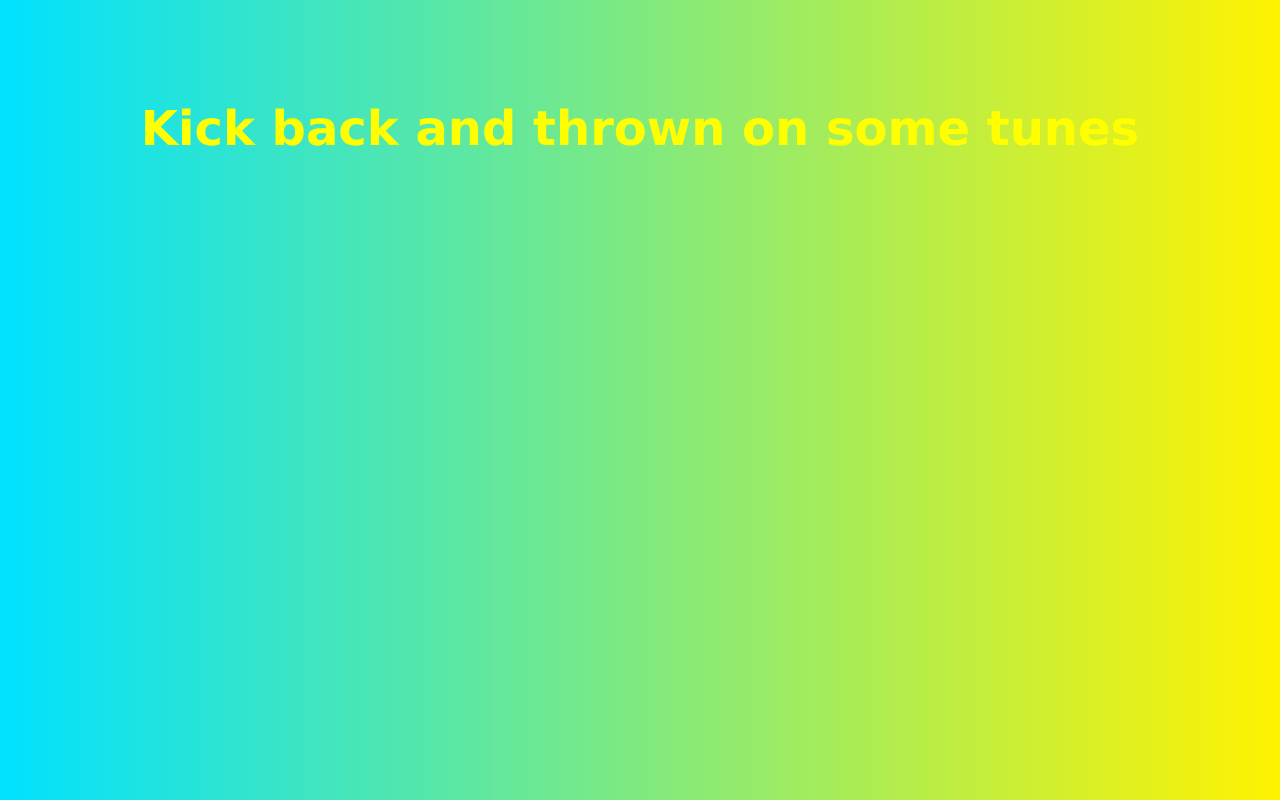
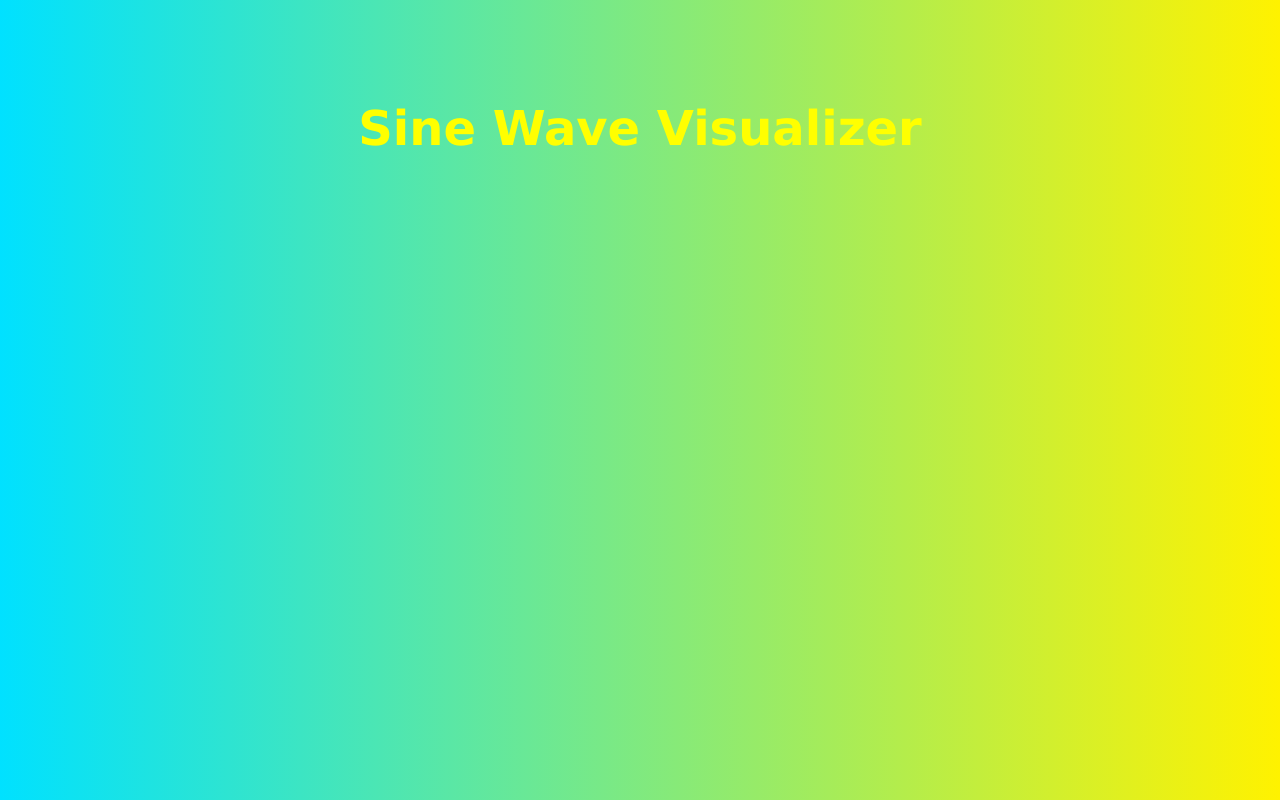
Before and after one commit to alexG53090/Sine-Wave-Piano, a plain HTML site: page index.html in a window 1280 px wide. Shown: the top 800 px of the page. Drawn offline with Linux system fonts and the light colour scheme.

Commit message:
fixed a typo

```diff
--- a/index.html
+++ b/index.html
@@ -12,7 +12,7 @@
 </head>
 <body>
 
-  <h1> Kick back and thrown on some tunes </h1>
+  <h1> Sine Wave Visualizer </h1>
   <div class="wrapper">
     <canvas class="visualizer"></canvas>
         <select id="visual" name="visual">
```
